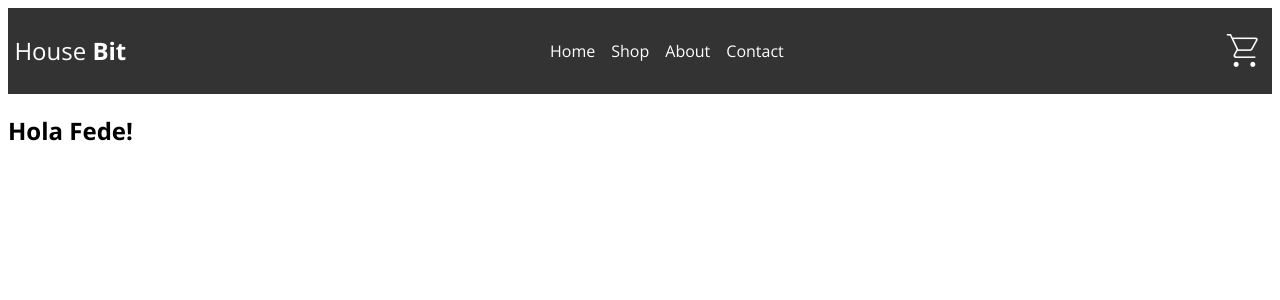
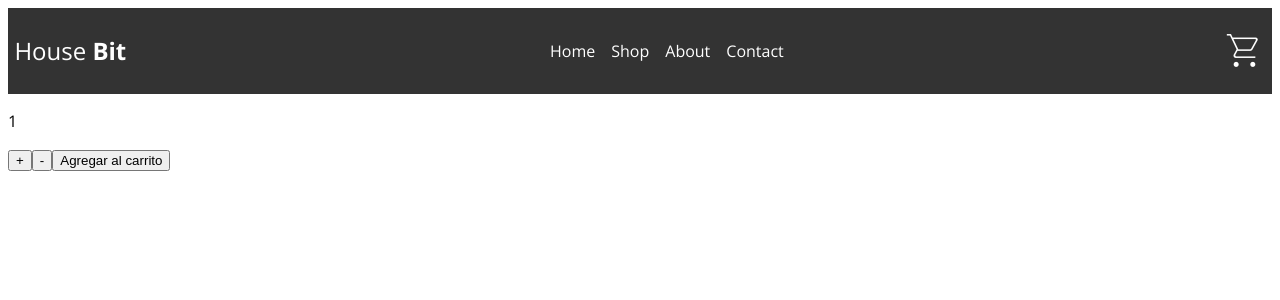
Before and after one commit to IgnacioHerner/ecommercePC-Herner, a React (Create React App) app: page / in a window 1280 px wide. Shown: the top 300 px of the page. Built offline with nearby package versions, Linux system fonts and the light colour scheme; a web font is replaced by a local one.

Commit message:
Agregando botones para carrito

```diff
--- a/src/App.js
+++ b/src/App.js
@@ -1,11 +1,18 @@
 import Navbar from "./components/Nav/Navbar";
 import ItemListContainer from "./components/ItemList/ItemListContainer";
+import ItemCount from "./components/ItemCount/ItemCount";
 
 const App = () => {
+
+    const onAdd = () => {
+        console.log("Este boton sirve para agregar al carrito")
+    }
+
     return(
         <>
             <Navbar/>
             <ItemListContainer saludo = "Hola Fede!"/>
+            <ItemCount stock ={10} initial={1} onAdd={onAdd}/>
         </>
     );
 };
--- /dev/null
+++ b/src/components/ItemCount/ItemCount.jsx
@@ -0,0 +1,35 @@
+import React, {useState} from 'react'
+
+const ItemCount = ({stock, initial, onAdd}) => {
+
+    const [count, setCount] = useState(initial);
+
+    const sumar = () => {
+        if (count < stock){
+            setCount(count + 1);
+        }   else {
+            alert("Limite de stock disponible")
+        }
+    }
+
+    const restar = () => {
+        if (count === 1) {
+            alert ("No puedes dejar el carrito vacio")
+        } else {
+            setCount(count - 1);
+        }
+    }
+
+
+    return (
+        <div>
+            <p>{count}</p>
+            <button onClick={sumar}>+</button>
+            <button onClick={restar}>-</button>
+            <button onClick={onAdd}>Agregar al carrito</button>
+        </div>
+
+    )
+}
+
+export default ItemCount;
--- a/src/components/ItemList/ItemListContainer.jsx
+++ b/src/components/ItemList/ItemListContainer.jsx
@@ -1,8 +1,9 @@
-import React from 'react'
+import React from 'react';
 
-const ItemListContainer = (props) => {
+const ItemListContainer = () => {
+
   return (
-    <h2>{props.saludo}</h2>
+    <></>
   )
 }
 
--- a/src/components/Nav/Navbar.jsx
+++ b/src/components/Nav/Navbar.jsx
@@ -1,5 +1,5 @@
 import CartWidget from './CartWidget';
-import style from './Navbar.module.css'
+import style from './Navbar.module.css';
 
 const Navbar = () => {
   return (
```
